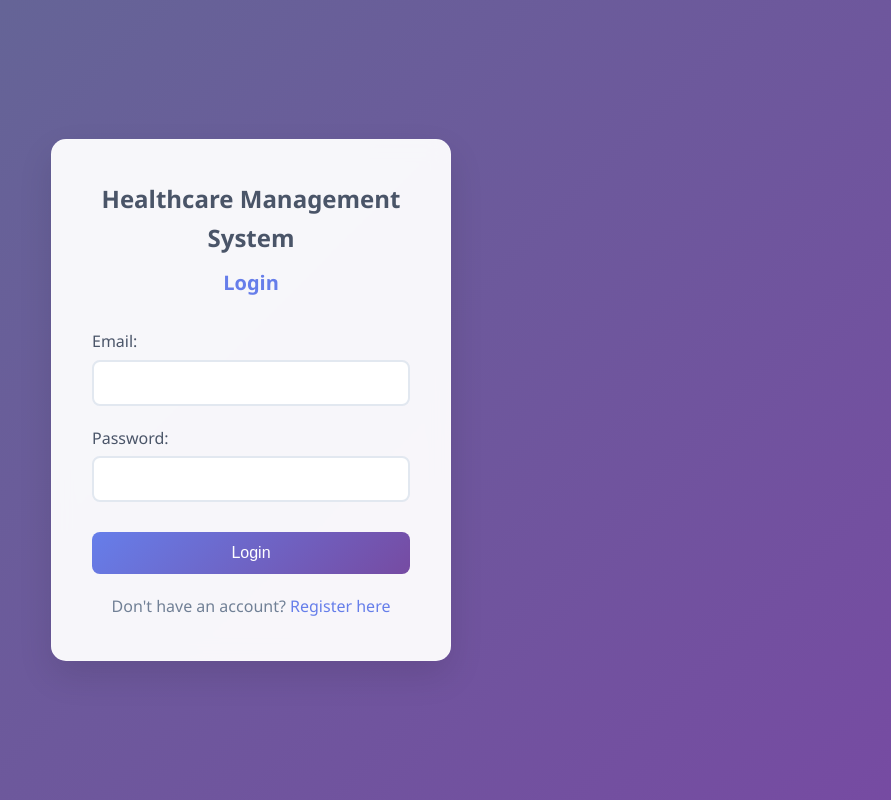
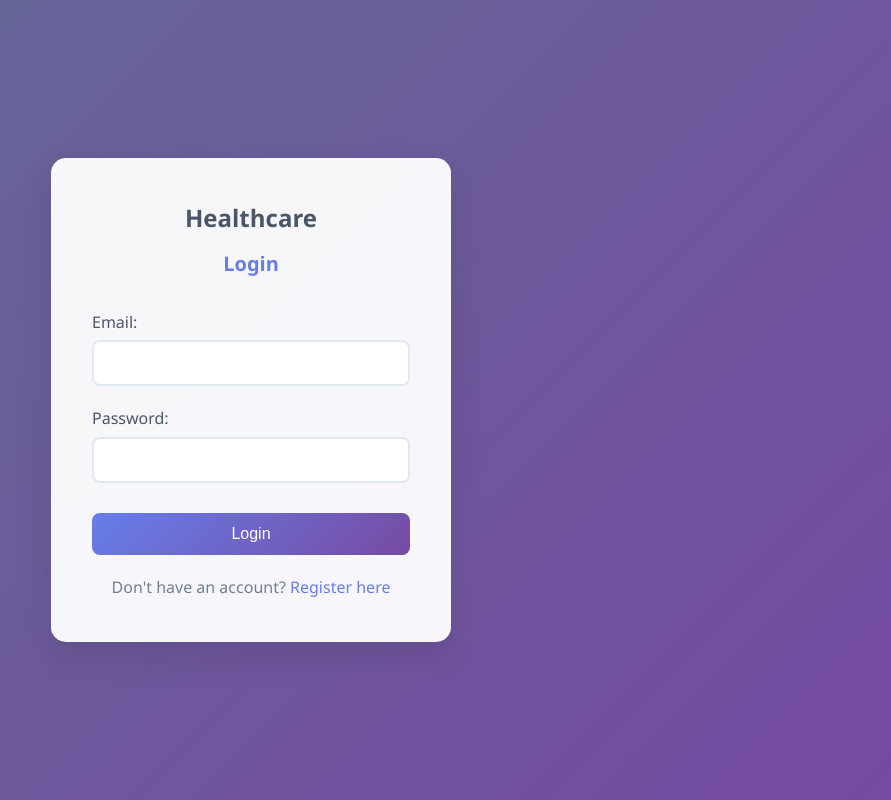
Before and after one commit to HARI007P/WhatBytes, a website: page frontend/login.html in a window 1280 px wide. Shown: the whole page, without its empty margins (389-1280 px from the left). Drawn offline with Linux system fonts and the light colour scheme.

Commit message:
Update login.html

```diff
--- a/frontend/login.html
+++ b/frontend/login.html
@@ -9,7 +9,7 @@
 <body>
     <div class="container">
         <div class="form-container">
-            <h1>Healthcare Management System</h1>
+            <h1>Healthcare</h1>
             <h2>Login</h2>
             <form id="loginForm" class="form">
                 <div class="form-group">
```
